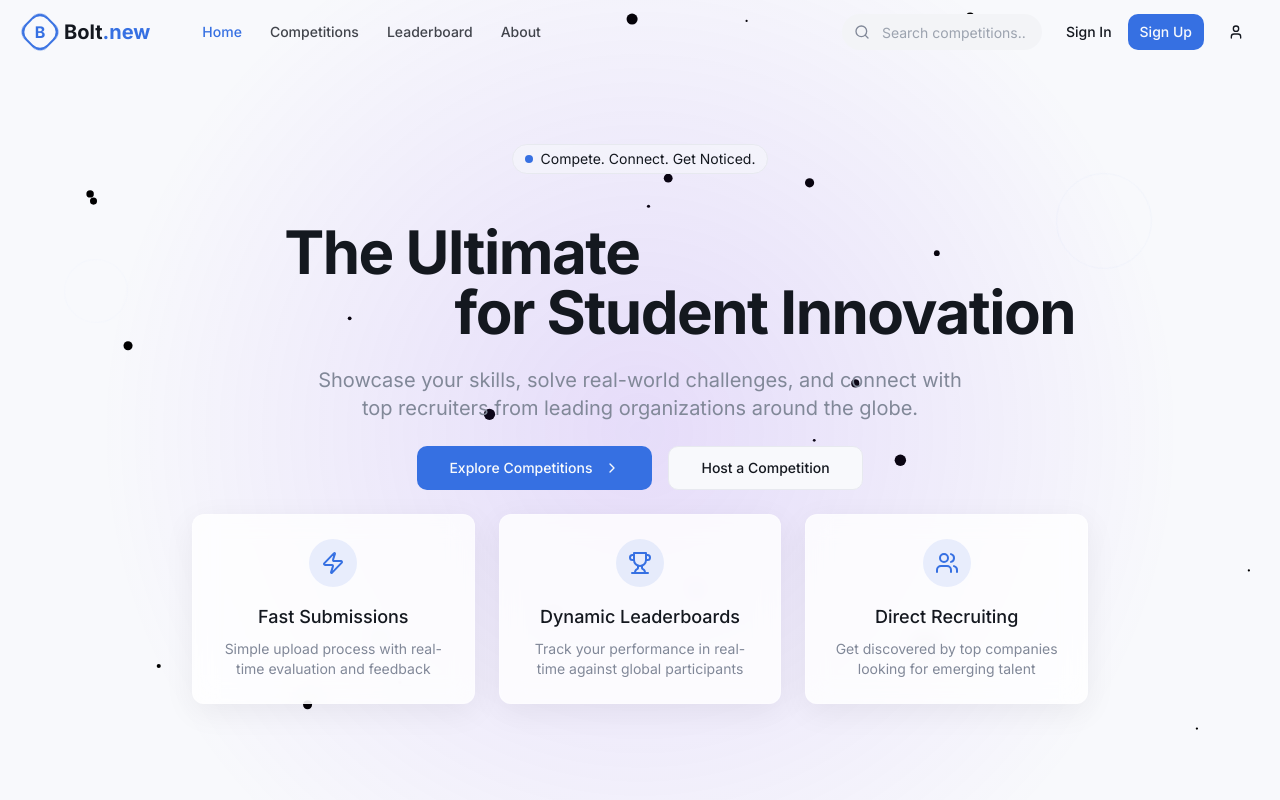
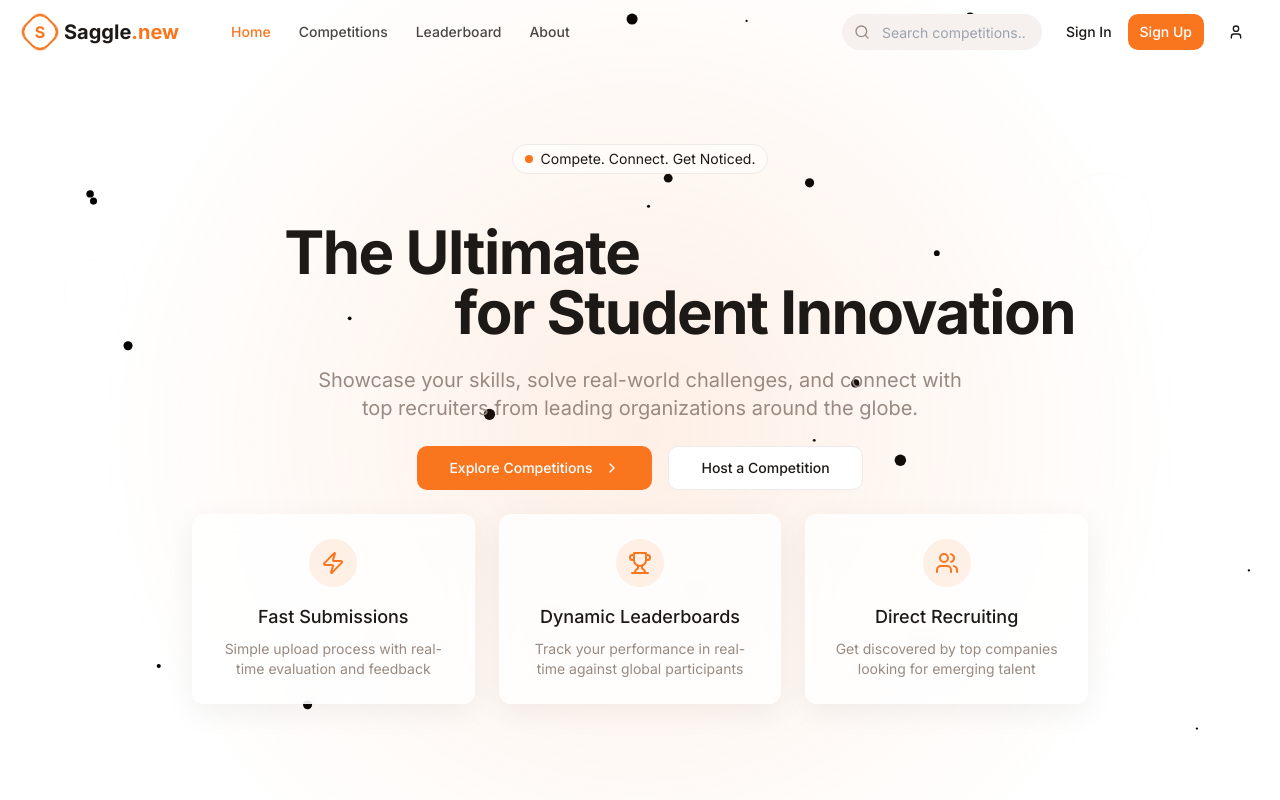
Before and after one commit to Samyakjain2052/compete-verse, a React (Vite) app: page / in a window 1280 px wide. Shown: the top 800 px of the page. Built offline with nearby package versions, Linux system fonts and the light colour scheme.

Commit message:
Refactor: Update logo and theme
Update the logo name to Saggle and convert the theme to orange and white.

```diff
--- a/src/components/Navbar.tsx
+++ b/src/components/Navbar.tsx
@@ -53,10 +53,10 @@ const Navbar: React.FC = () => {
                 <div className="absolute inset-0 bg-primary rounded-md rotate-45 animate-pulse-slow"></div>
                 <div className="absolute inset-0.5 bg-background rounded-md rotate-45"></div>
                 <div className="absolute inset-0 flex items-center justify-center">
-                  <span className="text-primary font-bold">B</span>
+                  <span className="text-primary font-bold">S</span>
                 </div>
               </div>
-              <span className="font-bold text-xl">Bolt<span className="text-primary">.new</span></span>
+              <span className="font-bold text-xl">Saggle<span className="text-primary">.new</span></span>
             </Link>
 
             <nav className="hidden md:flex ml-10 space-x-1">
--- a/src/index.css
+++ b/src/index.css
@@ -1,4 +1,3 @@
-
 @import url('https://fonts.googleapis.com/css2?family=Inter:wght@100;200;300;400;500;600;700;800;900&display=swap');
 
 @tailwind base;
@@ -7,83 +6,83 @@
 
 @layer base {
   :root {
-    --background: 220 33% 98%;
-    --foreground: 220 20% 10%;
+    --background: 0 0% 100%;
+    --foreground: 20 10% 10%;
 
     --card: 0 0% 100%;
-    --card-foreground: 220 20% 10%;
+    --card-foreground: 20 10% 10%;
 
     --popover: 0 0% 100%;
-    --popover-foreground: 220 20% 10%;
+    --popover-foreground: 20 10% 10%;
 
-    --primary: 220 75% 55%;
-    --primary-foreground: 210 40% 98%;
+    --primary: 24 95% 55%;
+    --primary-foreground: 0 0% 100%;
 
-    --secondary: 220 20% 96%;
-    --secondary-foreground: 220 20% 10%;
+    --secondary: 24 30% 95%;
+    --secondary-foreground: 20 10% 10%;
 
-    --muted: 220 20% 96%;
-    --muted-foreground: 220 10% 55%;
+    --muted: 24 20% 96%;
+    --muted-foreground: 24 10% 55%;
 
-    --accent: 262 83% 58%;
-    --accent-foreground: 210 40% 98%;
+    --accent: 24 90% 65%;
+    --accent-foreground: 0 0% 100%;
 
     --destructive: 0 84% 60%;
-    --destructive-foreground: 210 40% 98%;
+    --destructive-foreground: 0 0% 100%;
 
-    --border: 220 20% 92%;
-    --input: 220 20% 92%;
-    --ring: 220 75% 55%;
+    --border: 20 20% 92%;
+    --input: 20 20% 92%;
+    --ring: 24 95% 55%;
 
     --radius: 0.75rem;
 
     --sidebar-background: 0 0% 100%;
-    --sidebar-foreground: 240 5% 26%;
-    --sidebar-primary: 220 75% 55%;
+    --sidebar-foreground: 24 5% 26%;
+    --sidebar-primary: 24 95% 55%;
     --sidebar-primary-foreground: 0 0% 100%;
-    --sidebar-accent: 240 5% 96%;
-    --sidebar-accent-foreground: 240 6% 10%;
-    --sidebar-border: 220 13% 92%;
-    --sidebar-ring: 217 92% 60%;
+    --sidebar-accent: 24 5% 96%;
+    --sidebar-accent-foreground: 24 6% 10%;
+    --sidebar-border: 24 13% 92%;
+    --sidebar-ring: 24 92% 60%;
   }
 
   .dark {
-    --background: 220 20% 10%;
-    --foreground: 210 40% 98%;
+    --background: 20 20% 10%;
+    --foreground: 0 0% 100%;
 
-    --card: 220 20% 13%;
-    --card-foreground: 210 40% 98%;
+    --card: 20 20% 13%;
+    --card-foreground: 0 0% 100%;
 
-    --popover: 220 20% 13%;
-    --popover-foreground: 210 40% 98%;
+    --popover: 20 20% 13%;
+    --popover-foreground: 0 0% 100%;
 
-    --primary: 220 75% 60%;
-    --primary-foreground: 210 40% 98%;
+    --primary: 24 95% 55%;
+    --primary-foreground: 0 0% 100%;
 
-    --secondary: 220 20% 18%;
-    --secondary-foreground: 210 40% 98%;
+    --secondary: 24 20% 18%;
+    --secondary-foreground: 0 0% 100%;
 
-    --muted: 220 20% 18%;
-    --muted-foreground: 215 20% 65%;
+    --muted: 24 20% 18%;
+    --muted-foreground: 24 20% 65%;
 
-    --accent: 262 83% 58%;
-    --accent-foreground: 210 40% 98%;
+    --accent: 24 90% 65%;
+    --accent-foreground: 0 0% 100%;
 
     --destructive: 0 63% 31%;
-    --destructive-foreground: 210 40% 98%;
+    --destructive-foreground: 0 0% 100%;
 
-    --border: 220 20% 18%;
-    --input: 220 20% 18%;
-    --ring: 212 27% 84%;
+    --border: 24 20% 18%;
+    --input: 24 20% 18%;
+    --ring: 24 70% 80%;
 
-    --sidebar-background: 240 6% 10%;
-    --sidebar-foreground: 240 5% 96%;
-    --sidebar-primary: 220 75% 60%;
+    --sidebar-background: 24 6% 10%;
+    --sidebar-foreground: 24 5% 96%;
+    --sidebar-primary: 24 95% 55%;
     --sidebar-primary-foreground: 0 0% 100%;
-    --sidebar-accent: 240 4% 16%;
-    --sidebar-accent-foreground: 240 5% 96%;
-    --sidebar-border: 240 4% 16%;
-    --sidebar-ring: 217 91% 60%;
+    --sidebar-accent: 24 4% 16%;
+    --sidebar-accent-foreground: 24 5% 96%;
+    --sidebar-border: 24 4% 16%;
+    --sidebar-ring: 24 91% 60%;
   }
 }
 
```
